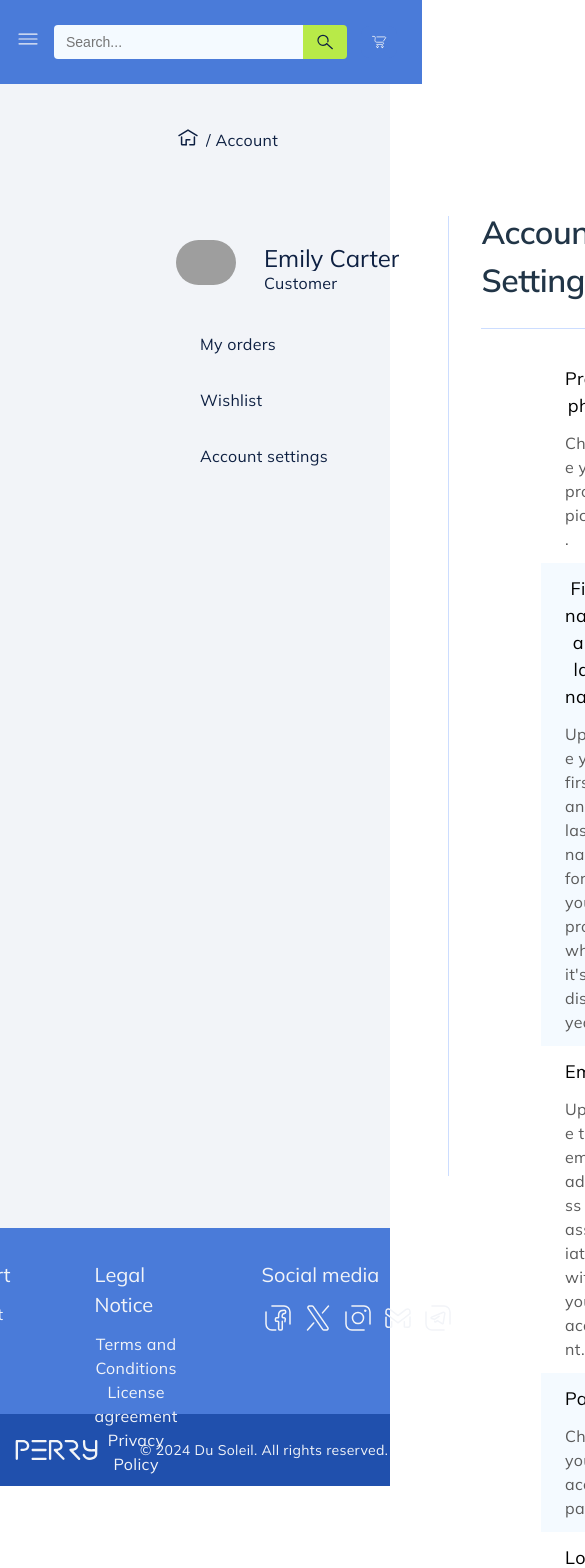
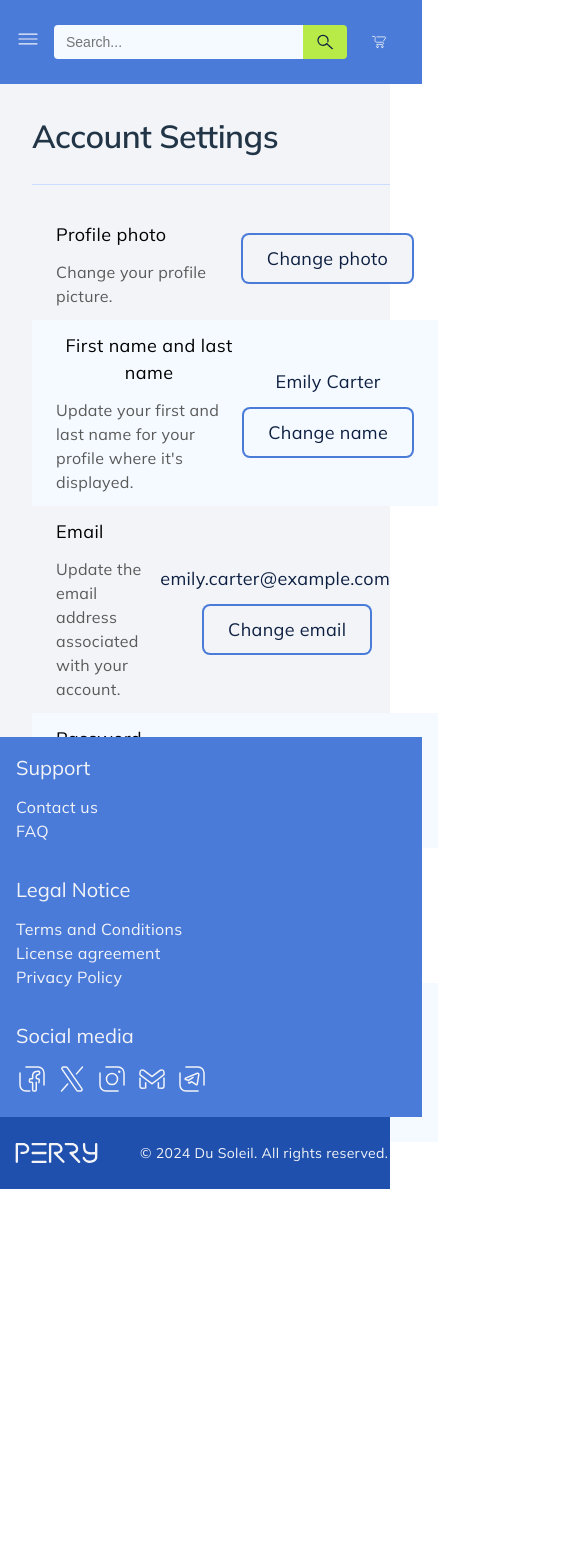
Before and after one commit to DominickUAODS/AmazonProjectReact, a React (Vite) app: page / in a window 390 px wide. Shown: the top 1568 px of the page, 585 px wide, since content can reach past the window. After the commit the page ends 1189 px from the top, so only its background shows below. Built offline with nearby package versions, Linux system fonts and the light colour scheme; grey boxes are pictures that could not be loaded.

Commit message:
adaptive

```diff
--- a/src/AccountComp/AccountSettings.module.css
+++ b/src/AccountComp/AccountSettings.module.css
@@ -231,3 +231,48 @@ button span{
 .destructiveButton:disabled{
     opacity: 50%;
 }
+
+
+@media (max-width: 768px) {
+    .menu{
+        display: none;
+    }
+
+    .acSetBlock{
+        background-color: rgba(242, 244, 248, 1);
+        padding-left: 16px;
+        padding-right: 16px;
+        padding-top: 24px;
+        gap:12px;
+        height: 100%;
+    }
+
+    .accSettings{
+        display: flex;
+        flex-direction: column;
+        padding-top: 24px;
+        padding-left: 16px;
+
+    }
+
+    .settingsSet{
+        width: 358px;
+        max-height: 528px;
+        margin: 0 auto;
+        box-sizing: border-box;
+        flex: 1 1 auto;
+    }
+
+    .setBlockButtons{
+        display: flex;
+        flex-direction: column;
+        gap: 12px;
+        align-items: center;
+        margin-left: auto;
+
+    }
+
+    .butIcon{
+        display: none;
+    }
+  }
--- a/src/AccountComp/AccountSettings.tsx
+++ b/src/AccountComp/AccountSettings.tsx
@@ -23,8 +23,9 @@ export default function AccountSettings() {
 
 	return (
 		<div className={styles.acSetBlock}>
-
+			<div className={styles.menu}>
 			<AccountMenu/>
+			</div>
 
 
 
--- a/src/FooterComp/Footer.module.css
+++ b/src/FooterComp/Footer.module.css
@@ -3,3 +3,15 @@
     margin: 0;
     display: block;
 }
+
+
+
+
+
+@media (max-width: 768px) {
+
+    .footer{
+        height:394px;
+        width:100%;
+    }
+  }
--- a/src/FooterComp/PreFooterComp.module.css
+++ b/src/FooterComp/PreFooterComp.module.css
@@ -70,3 +70,32 @@
     display: flex;
     gap:8px;
 }
+
+@media (max-width: 768px) {
+
+    .preFooterCont{
+        flex-direction: column;
+        padding: 16px;
+        max-width: 100%;
+        width:398px;
+        height: 348px;
+        justify-content: flex-start;
+        align-items: flex-start;
+
+
+    }
+
+
+    .footerContent{
+        flex-direction: column;
+        gap:32px;
+        align-items: flex-start;
+        text-align: left;
+        justify-content: flex-start;
+
+    }
+
+    .fcBlok3{
+        padding-bottom: 16px;
+    }
+  }
```
Also changed, not shown: src/FooterComp/UnFooterComp.module.css (line endings or trailing spaces).
